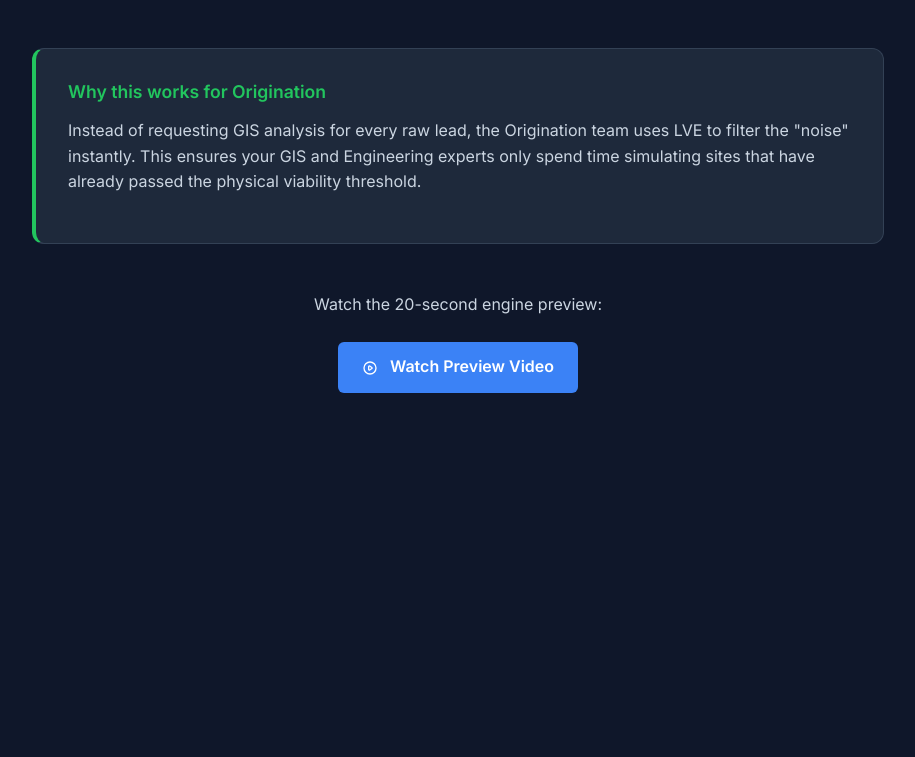
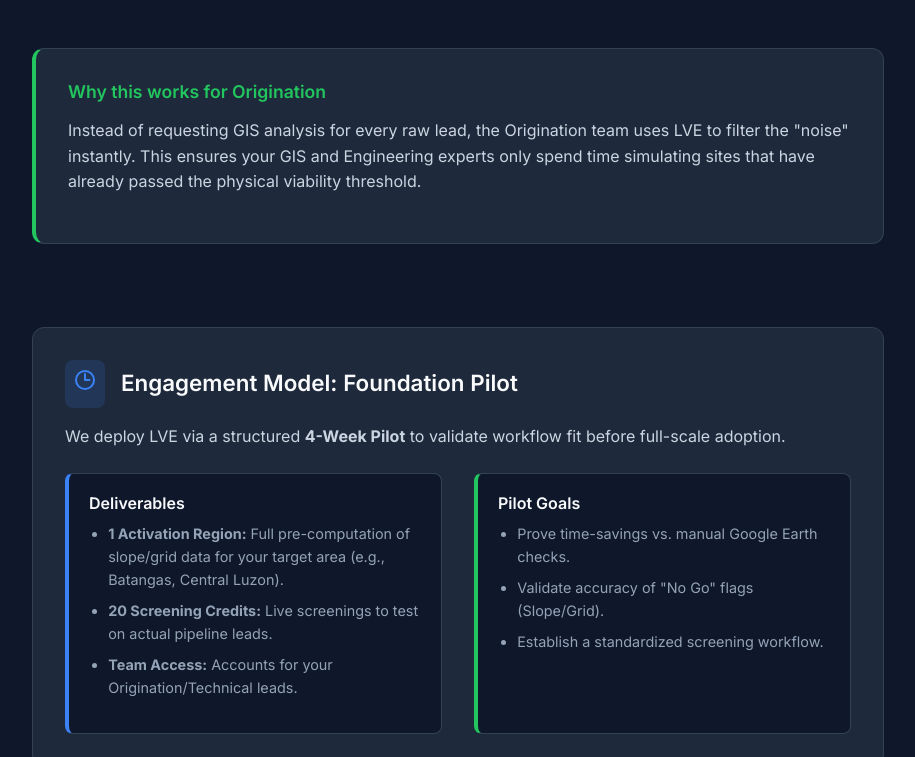
Before and after one commit to y0leescdr/lve_productbrief_origination, a plain HTML site: page index.html in a window 1280 px wide. Shown: the part 2043-2800 px from the top of the page, without its empty margins (182-1097 px from the left). Before the commit the page ends 2484 px from the top, so only its background shows below. Drawn offline with Linux system fonts and the light colour scheme.

Commit message:
Add files via upload

```diff
--- a/index.html
+++ b/index.html
@@ -71,7 +71,8 @@
             <p>LVE is an automated geospatial screening platform designed to accelerate the "First Pass" assessment of renewable energy sites. It replaces manual Google Earth verification with an instant, standardized audit of physical constraints.</p>
             <p><strong>Core Function:</strong> Instantly qualifies or disqualifies a site based on 4 non-negotiable physical criteria (Slope, Access, Land Use, Grid).</p>
         </section>
-<div style="margin-bottom: 3rem; border: 1px solid var(--border); border-radius: 12px; overflow: hidden; box-shadow: 0 10px 30px -5px rgba(0, 0, 0, 0.3);">
+
+        <div style="margin-bottom: 3rem; border: 1px solid var(--border); border-radius: 12px; overflow: hidden; box-shadow: 0 10px 30px -5px rgba(0, 0, 0, 0.3);">
             <img src="hero-image.jpg" alt="Land Viability Engine Interface" style="width: 100%; height: auto; display: block;">
             <div style="background: var(--bg-dark); padding: 0.8rem 1.5rem; border-top: 1px solid var(--border); display: flex; justify-content: space-between; align-items: center;">
                 <span style="color: var(--brand-green); font-size: 0.85rem; font-weight: 600; display: flex; align-items: center; gap: 0.5rem;">
@@ -164,6 +165,37 @@
             <p>Instead of requesting GIS analysis for every raw lead, the Origination team uses LVE to filter the "noise" instantly. This ensures your GIS and Engineering experts only spend time simulating sites that have already passed the physical viability threshold.</p>
         </section>
 
+        <br><br>
+
+        <section class="panel">
+            <div style="display:flex; align-items:center; gap:1rem; margin-bottom:1rem;">
+                <div style="background:rgba(59, 130, 246, 0.15); color:var(--brand-blue); padding:0.5rem; border-radius:8px;">
+                    <svg xmlns="http://www.w3.org/2000/svg" fill="none" viewBox="0 0 24 24" stroke-width="2" stroke="currentColor" style="width:1.5rem; height:1.5rem;"><path stroke-linecap="round" stroke-linejoin="round" d="M12 6v6h4.5m4.5 0a9 9 0 11-18 0 9 9 0 0118 0z" /></svg>
+                </div>
+                <h2 style="margin:0;">Engagement Model: Foundation Pilot</h2>
+            </div>
+            <p>We deploy LVE via a structured <strong>4-Week Pilot</strong> to validate workflow fit before full-scale adoption.</p>
+
+            <div class="grid-2" style="margin-top:1.5rem;">
+                <div class="feature-box" style="border-left: 4px solid var(--brand-blue);">
+                    <h3 style="font-size:1rem;">Deliverables</h3>
+                    <ul style="padding-left:1.2rem; margin-top:0.5rem; color:var(--text-light); font-size:0.9rem;">
+                        <li style="margin-bottom:0.5rem;"><strong>1 Activation Region:</strong> Full pre-computation of slope/grid data for your target area (e.g., Batangas, Central Luzon).</li>
+                        <li style="margin-bottom:0.5rem;"><strong>20 Screening Credits:</strong> Live screenings to test on actual pipeline leads.</li>
+                        <li><strong>Team Access:</strong> Accounts for your Origination/Technical leads.</li>
+                    </ul>
+                </div>
+                <div class="feature-box" style="border-left: 4px solid var(--brand-green);">
+                    <h3 style="font-size:1rem;">Pilot Goals</h3>
+                    <ul style="padding-left:1.2rem; margin-top:0.5rem; color:var(--text-light); font-size:0.9rem;">
+                        <li style="margin-bottom:0.5rem;">Prove time-savings vs. manual Google Earth checks.</li>
+                        <li style="margin-bottom:0.5rem;">Validate accuracy of "No Go" flags (Slope/Grid).</li>
+                        <li>Establish a standardized screening workflow.</li>
+                    </ul>
+                </div>
+            </div>
+        </section>
+
         <div style="text-align: center; margin-top: 3rem;">
             <p style="margin-bottom: 1.5rem;">Watch the 20-second engine preview:</p>
             <a href="https://www.loom.com/share/a3714c1c7908464b88b5b25c2524ba36" class="btn" target="_blank">
```
